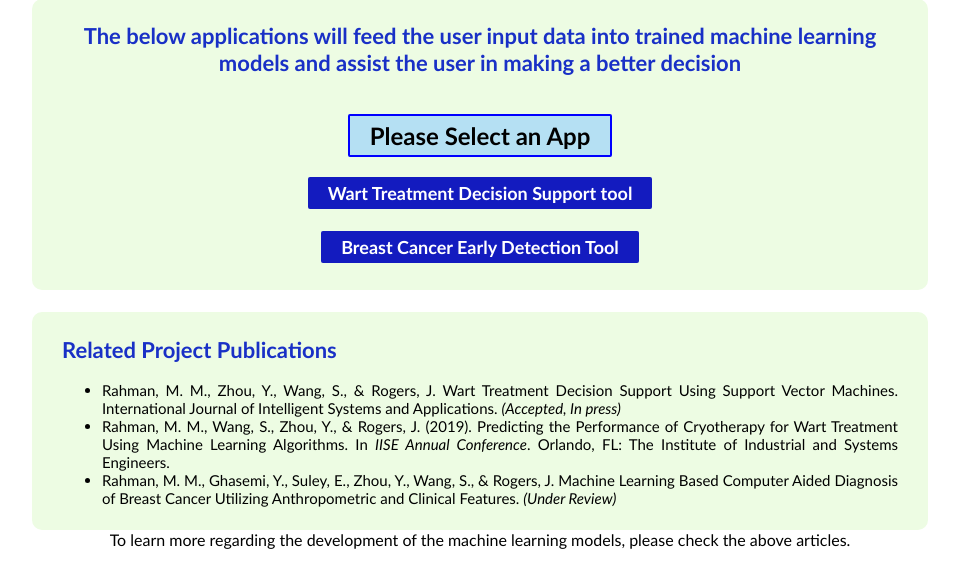
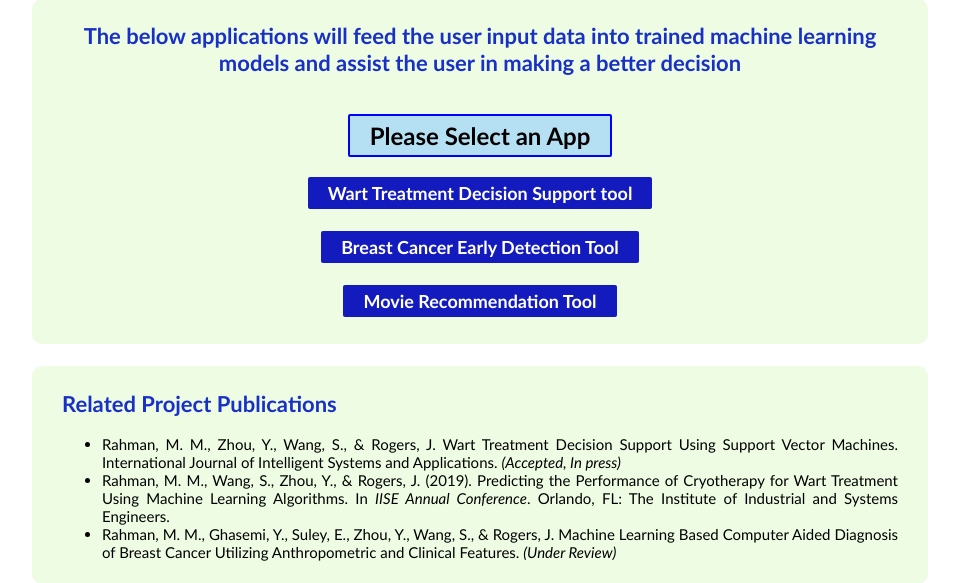
Before and after one commit to mamunur-ipe/ML-model-deployment, a Flask app: page / in a window 1280 px wide. Shown: the part 135-718 px from the top of the page, without its empty margins (160-1119 px from the left). Run offline with Flask 2, Linux system fonts and the light colour scheme.

Commit message:
Update home.html

```diff
--- a/templates/home.html
+++ b/templates/home.html
@@ -25,6 +25,9 @@
         <br>
         <br>
         <a href="{{ url_for('input_breast_cancer') }}"> Breast Cancer Early Detection Tool</a>
+        <br>
+        <br>
+        <a href="{{ url_for('input_movie_recommender') }}"> Movie Recommendation Tool</a>
 
         <br>
         <br>
```
